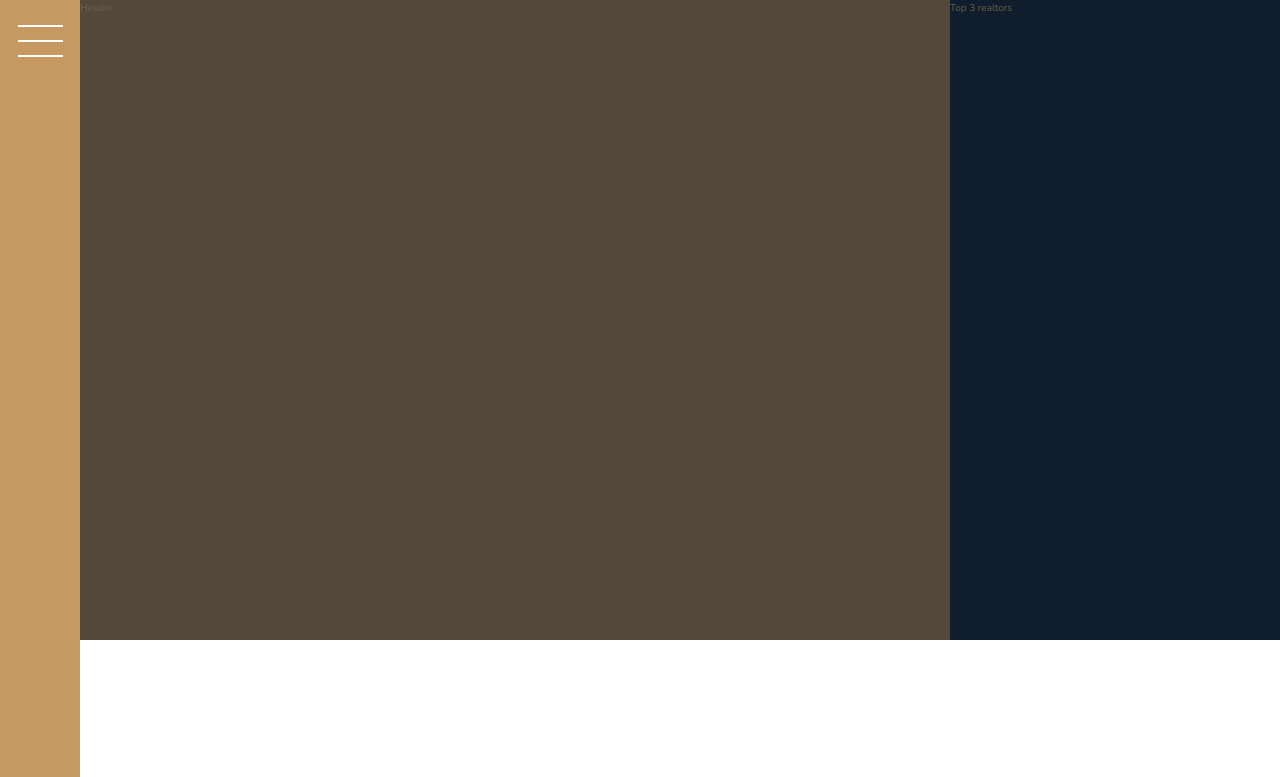
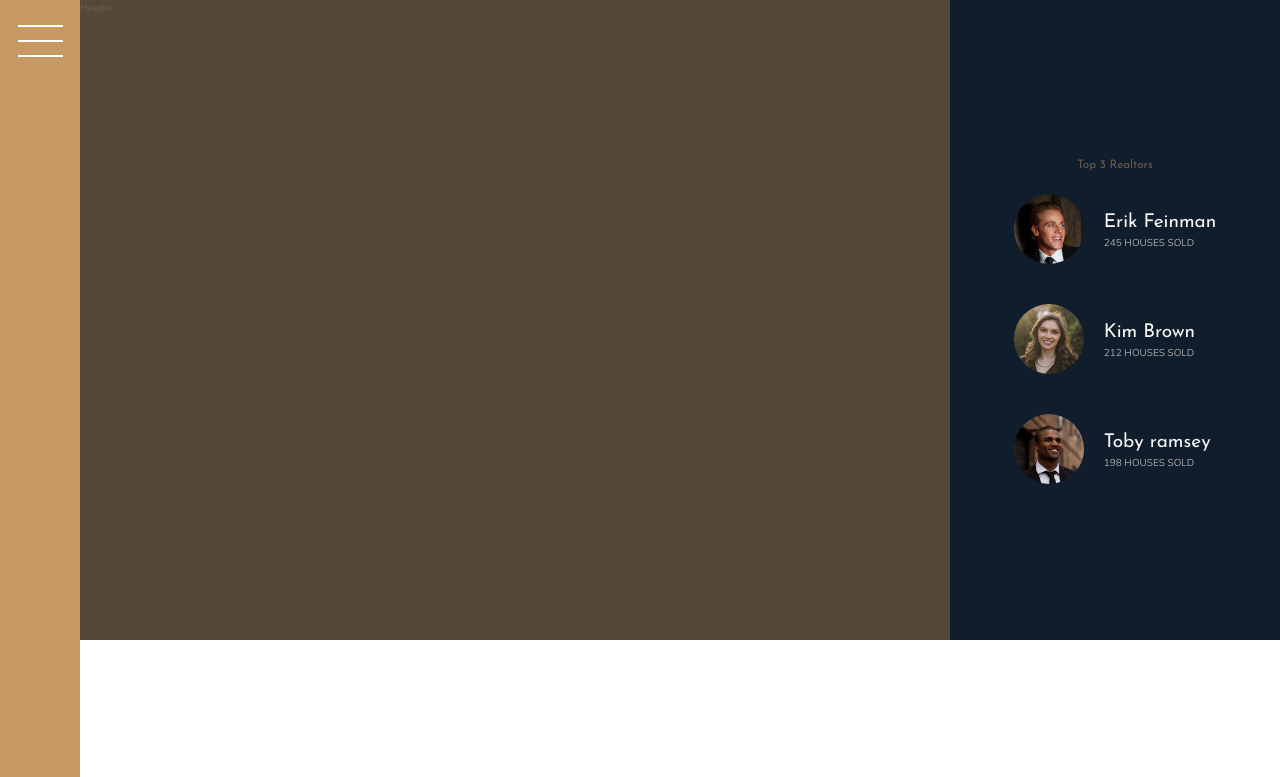
Before and after one commit to MarkovicMihajlo/Nexter, a website: page index.html in a window 1280 px wide. Shown: the top 777 px of the page. Drawn offline with nearby package versions, Linux system fonts and the light colour scheme.

Commit message:
Realtors Section Finished

```diff
--- a/index.html
+++ b/index.html
@@ -17,7 +17,27 @@
         </div>
 
         <header class="header">Header</header>
-        <div class="realtors">Top 3 realtors</div>
+
+        <div class="realtors">
+            <h3 class="heading-3">Top 3 Realtors</h3>
+            <div class="realtors__list">
+                <img src="img/realtor-1.jpeg" alt="Realtor 1" class="realtors__img">
+                <div class="realtors__details">
+                    <h4 class="heading-4 heading-4--light">Erik Feinman</h4>
+                    <p class="realtors__sold">245 houses sold</p>
+                </div>
+                <img src="img/realtor-2.jpeg" alt="Realtor 2" class="realtors__img">
+                <div class="realtors__details">
+                    <h4 class="heading-4 heading-4--light">Kim Brown</h4>
+                    <p class="realtors__sold">212 houses sold</p>
+                </div>
+                <img src="img/realtor-3.jpeg" alt="Realtor 3" class="realtors__img">
+                <div class="realtors__details">
+                    <h4 class="heading-4 heading-4--light">Toby ramsey</h4>
+                    <p class="realtors__sold">198 houses sold</p>
+                </div>
+            </div>
+        </div>
 
         <section class="features">
             <div class="feature">
--- a/sass/_realtors.scss
+++ b/sass/_realtors.scss
@@ -1,4 +1,32 @@
 .realtors{
     background-color: $color-secondary;
     grid-column: col-start 7 / full-end;
+    padding: 3rem;
+
+    display: grid;
+    align-content: center;
+    justify-content: center;
+    justify-items: center;
+    grid-row-gap: 2rem;
+
+    &__list{
+        display: grid;
+        grid-template-columns: min-content max-content;
+        grid-column-gap: 2rem;
+        grid-row-gap: 5vh;
+        align-items: center;
+    }
+
+    &__img{
+        width: 7rem;
+        border-radius: 50%;
+        display: block;
+    }
+
+    &__sold{
+        text-transform: uppercase;
+        color: $color-grey-light-2;
+        margin-top: -3px;
+    }
+
 }
```
Also changed, not shown: css/style.css, 1 other file.
